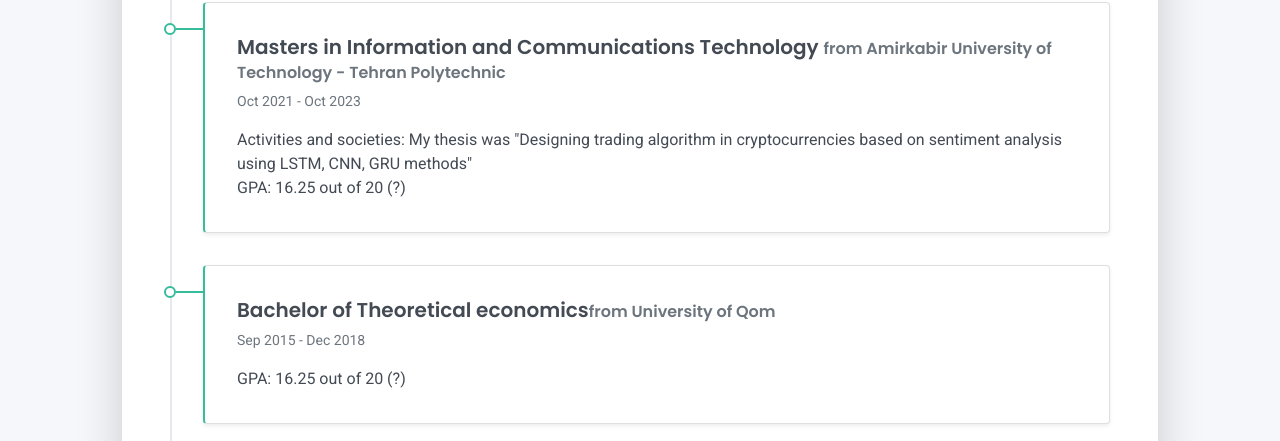
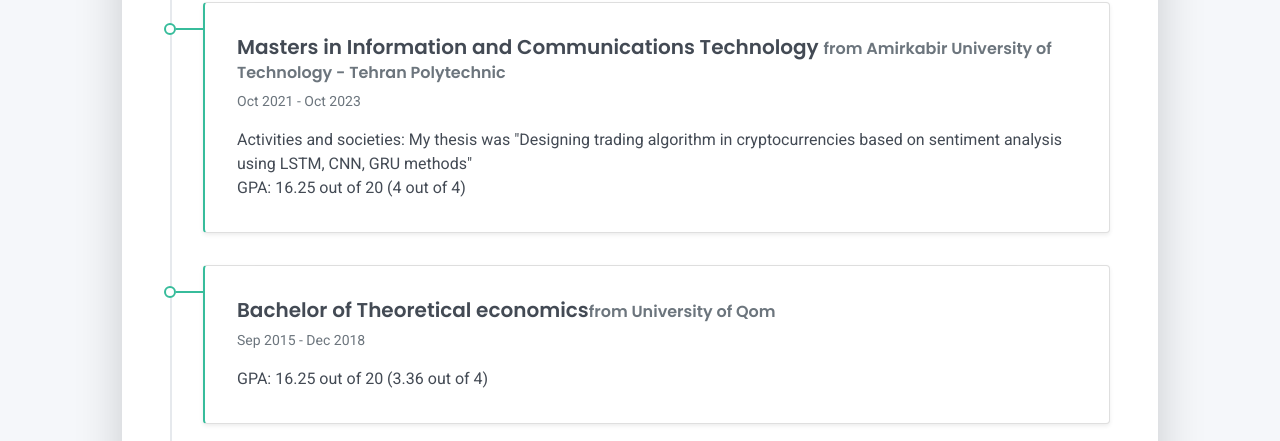
Before and after one commit to MehdiAbbaszadeh/MehdiAbbaszadeh.github.io, a plain HTML site: page index.html in a window 1280 px wide. Shown: the part 1437-1878 px from the top of the page. Drawn offline with Linux system fonts and the light colour scheme.

Commit message:
change gpa

```diff
--- a/index.html
+++ b/index.html
@@ -290,7 +290,7 @@
                 <div> Activities and societies: My thesis was "Designing trading algorithm in
                   cryptocurrencies based on sentiment analysis using
                   LSTM, CNN, GRU methods" <br>
-                  GPA: 16.25 out of 20 (?) </div>
+                  GPA: 16.25 out of 20 (4 out of 4) </div>
               </div>
             </div>
             <div class="timeline-card timeline-card-success card shadow-sm">
@@ -298,7 +298,7 @@
                 <div class="h5 mb-1">Bachelor of Theoretical economics<span class="text-muted h6">from University of
                     Qom</span></div>
                 <div class="text-muted text-small mb-2">Sep 2015 - Dec 2018</div>
-                <div> GPA: 16.25 out of 20 (?)</div>
+                <div> GPA: 16.25 out of 20 (3.36 out of 4)</div>
               </div>
             </div>
 
```
